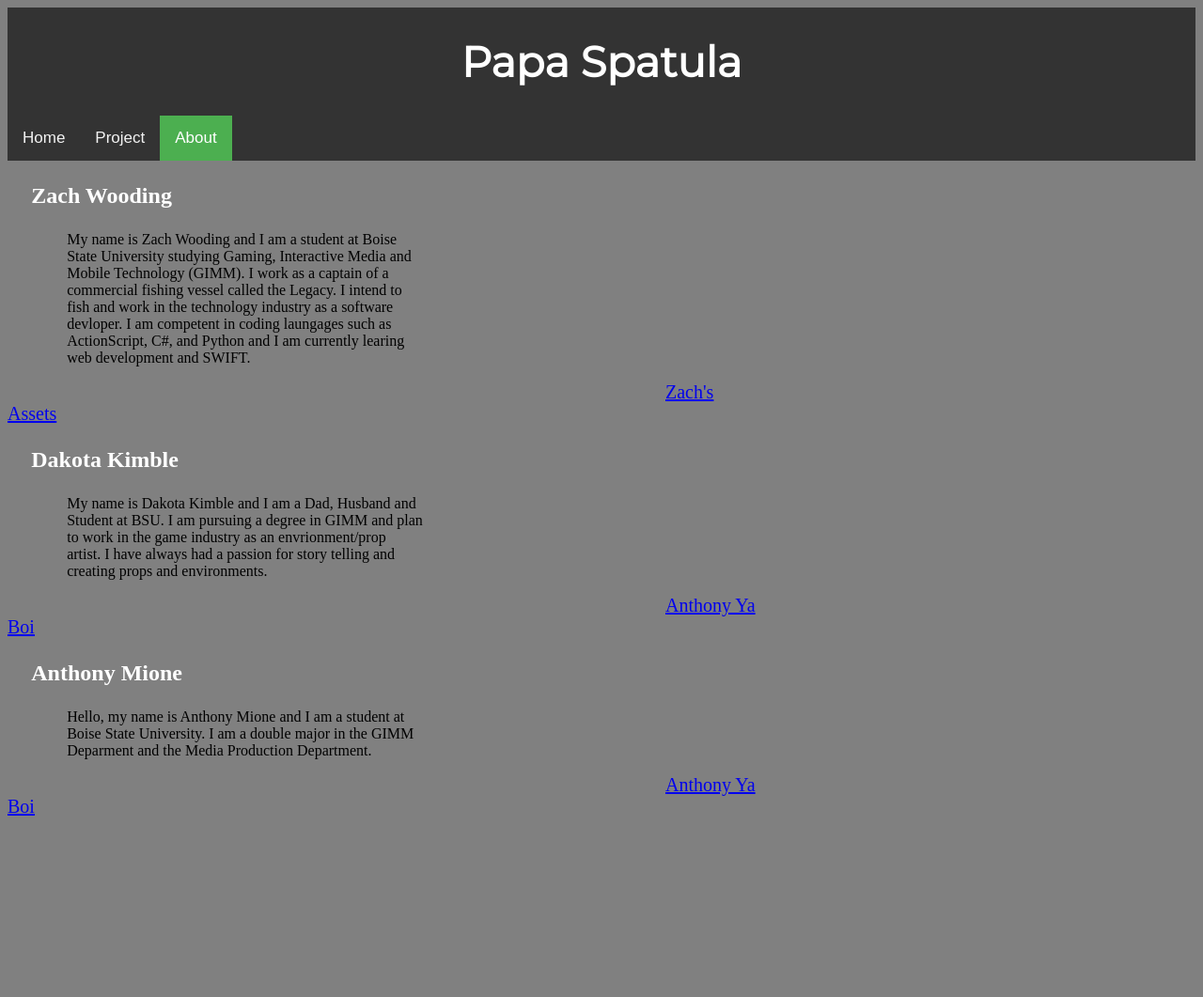
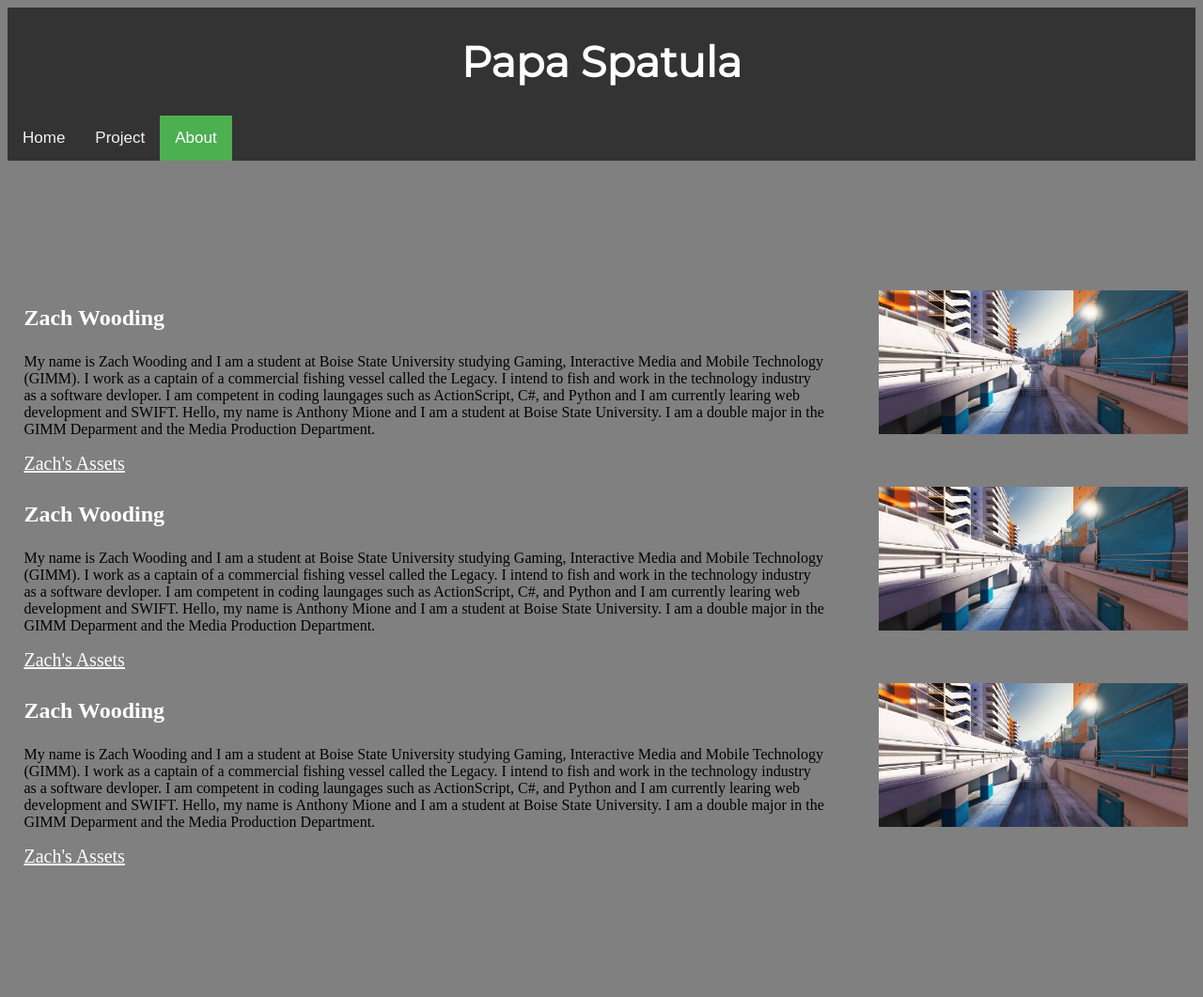
Before and after one commit to anthonymione/Papa-Spatula, a PHP site: page /About-Page.html in a window 1280 px wide. Shown: the whole page at 94% size. Before the commit the page ends 868 px from the top, so only its background shows below. Run offline with PHP 8.4, Linux system fonts and the light colour scheme.

Commit message:
Made the layout for the bio page

```diff
--- a/About-Page.html
+++ b/About-Page.html
@@ -11,30 +11,69 @@
   		<a href="#newsProject-page.html">Project</a>
   		<a class="active" href="About-Page.html">About</a>
 	</div>
+
+		<div class="new-grid">
+			<div class="bio-column">
+				<h3 class="name">Zach Wooding</h3>
+
+				<p class="bio-body">My name is Zach Wooding and I am a student at Boise State University studying Gaming, Interactive Media and Mobile Technology (GIMM). I work as a captain of a commercial fishing vessel called the Legacy. I intend to fish and work in the technology industry as a software devloper. I am competent in coding laungages such as ActionScript, C#, and Python and I am currently learing web development and SWIFT. Hello, my name is Anthony Mione and I am a student at Boise State University. I am a double major in the GIMM Deparment and the Media Production Department.
+				</p>
+				<a class="links" href="Zach-Page.html">Zach's Assets</a>
+		</div>
+
+		<div><img class="img-container" src="Images/alley.jpg" alt="Alley Background"></div>
+
+		<div class="bio-column">
+				<h3 class="name">Zach Wooding</h3>
+
+				<p class="bio-body">My name is Zach Wooding and I am a student at Boise State University studying Gaming, Interactive Media and Mobile Technology (GIMM). I work as a captain of a commercial fishing vessel called the Legacy. I intend to fish and work in the technology industry as a software devloper. I am competent in coding laungages such as ActionScript, C#, and Python and I am currently learing web development and SWIFT. Hello, my name is Anthony Mione and I am a student at Boise State University. I am a double major in the GIMM Deparment and the Media Production Department.
+				</p>
+				<a class="links" href="Zach-Page.html">Zach's Assets</a>
+		</div>
+
+		<div><img class="img-container" src="Images/alley.jpg" alt="Alley Background"></div>
+
+		<div class="bio-column">
+				<h3 class="name">Zach Wooding</h3>
+
+				<p class="bio-body">My name is Zach Wooding and I am a student at Boise State University studying Gaming, Interactive Media and Mobile Technology (GIMM). I work as a captain of a commercial fishing vessel called the Legacy. I intend to fish and work in the technology industry as a software devloper. I am competent in coding laungages such as ActionScript, C#, and Python and I am currently learing web development and SWIFT. Hello, my name is Anthony Mione and I am a student at Boise State University. I am a double major in the GIMM Deparment and the Media Production Department.
+				</p>
+				<a class="links" href="Zach-Page.html">Zach's Assets</a>
+		</div>
+
+		<div><img class="img-container" src="Images/alley.jpg" alt="Alley Background"></div>
+
+	</div>
+
+	<!--
 	<div>
 
 
 		<h3 class="name">Zach Wooding</h3>
 
-		<p class="bio-body">My name is Zach Wooding and I am a student at Boise State University studying Gaming, Interactive Media and Mobile Technology (GIMM). I work as a captain of a commercial fishing vessel called the Legacy. I intend to fish and work in the technology industry as a software devloper. I am competent in coding laungages such as ActionScript, C#, and Python and I am currently learing web development and SWIFT.
+		<p class="bio-body">My name is Zach Wooding and I am a student at Boise State University studying Gaming, Interactive Media and Mobile Technology (GIMM). I work as a captain of a commercial fishing vessel called the Legacy. I intend to fish and work in the technology industry as a software devloper. I am competent in coding laungages such as ActionScript, C#, and Python and I am currently learing web development and SWIFT. Hello, my name is Anthony Mione and I am a student at Boise State University. I am a double major in the GIMM Deparment and the Media Production Department.
 		</p>
+		<a class="links" href="Zach-Page.html">Zach's Assets</a>
+	</div>
 
-		<a class="links" href="Zach-Page.html">Zach's Assets</a>
+	<div>
 
 
-		<h3 class="name">Dakota Kimble</h3>
+		<h3 class="name">Zach Wooding</h3>
 
-  		<p class="bio-body">My name is Dakota Kimble and I am a Dad, Husband and Student at BSU. I am pursuing a degree in GIMM and plan to work in the game industry as an envrionment/prop artist. I have always had a passion for story telling and creating props and environments.</p>
+		<p class="bio-body">My name is Zach Wooding and I am a student at Boise State University studying Gaming, Interactive Media and Mobile Technology (GIMM). I work as a captain of a commercial fishing vessel called the Legacy. I intend to fish and work in the technology industry as a software devloper. I am competent in coding laungages such as ActionScript, C#, and Python and I am currently learing web development and SWIFT. Hello, my name is Anthony Mione and I am a student at Boise State University. I am a double major in the GIMM Deparment and the Media Production Department.
+		</p>
+		<a class="links" href="Zach-Page.html">Zach's Assets</a>
+	</div>
 
-		<a class="links" href="Anthony-Page.html">Anthony Ya Boi</a>
+	<div>
 
 
-		<h3 class="name">Anthony Mione</h3>
+		<h3 class="name">Zach Wooding</h3>
 
-		<p class="bio-body">Hello, my name is Anthony Mione and I am a student at Boise State University. I am a double major in the GIMM Deparment and the Media Production Department.</p>
-
-		<a class="links" href="Anthony-Page.html">Anthony Ya Boi</a>
-
-
+		<p class="bio-body">My name is Zach Wooding and I am a student at Boise State University studying Gaming, Interactive Media and Mobile Technology (GIMM). I work as a captain of a commercial fishing vessel called the Legacy. I intend to fish and work in the technology industry as a software devloper. I am competent in coding laungages such as ActionScript, C#, and Python and I am currently learing web development and SWIFT. Hello, my name is Anthony Mione and I am a student at Boise State University. I am a double major in the GIMM Deparment and the Media Production Department.
+		</p>
+		<a class="links" href="Zach-Page.html">Zach's Assets</a>
 	</div>
+	-->
 </html>
--- a/StyleSheet.css
+++ b/StyleSheet.css
@@ -15,15 +15,14 @@
 
 .bio-body{
 	text-align: left;
-	margin-left: 5%;
-	margin-right: 65%;
+	margin-left: 2%;
 }
 
 .links{
-	text-align: center;
+	text-align: left;
 	font-size: 20px;
-	margin-right: 700px;
-	margin-left: 700px;
+	margin-left: 2%;
+	color: white;
 }
 
 .background{
@@ -95,3 +94,28 @@
 	font-weight: bold;
 	color: white;
 }
+
+.image{
+	width: 85%;
+	height: 75%;
+}
+
+.new-grid{
+	display: grid;
+  	grid-template-columns: auto auto;
+  	grid-gap: 5px;
+  	grid-auto-rows: minmax(100px, auto);
+	align-content: center;
+}
+
+.bio-column{
+	text-align: left;
+}
+
+.img-container{
+	float: right;
+	width: 85%;
+	height: 75%;
+	margin-right: 2%;
+	margin-top: 2%;
+}
```
